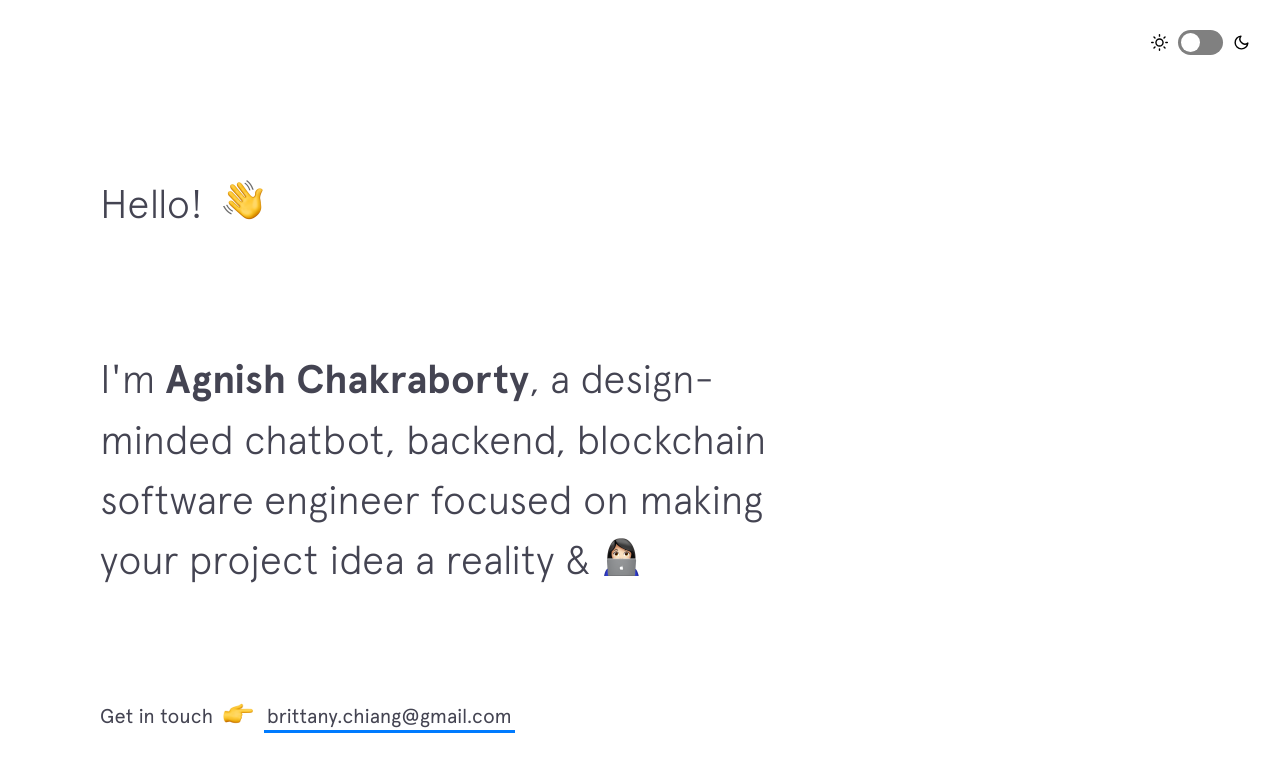
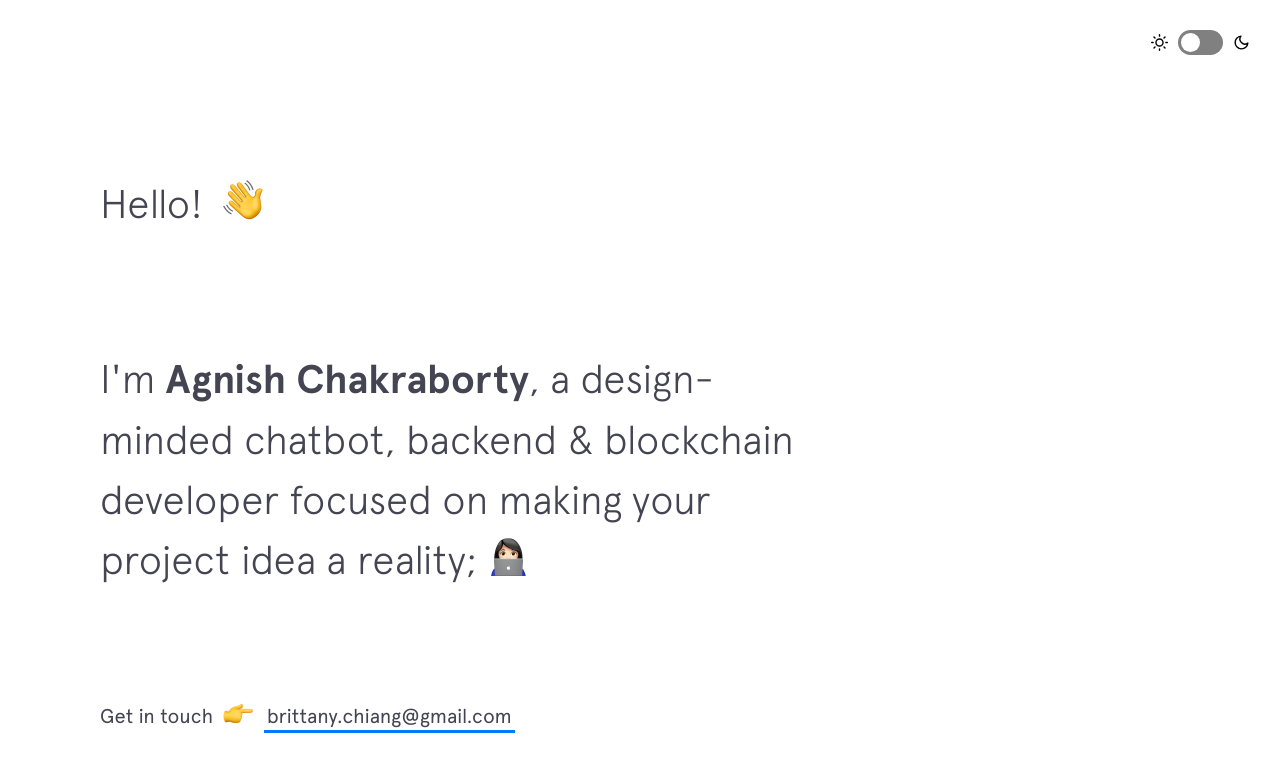
Before and after one commit to agnishcc/agnishcc.github.io, a Jekyll site: the page built from index.html, in a window 1280 px wide and 900 px high. Shown: the top 772 px of the window. Built offline with Jekyll 4.4.1, drawn with Linux system fonts in a browser that asks for light colours; nearby versions of some CDN libraries.

Commit message:
mail change

```diff
--- a/_includes/intro.html
+++ b/_includes/intro.html
@@ -4,7 +4,7 @@
   </h1>
 
   <h2 class="intro__tagline">I'm
-    <span class="name">Agnish Chakraborty</span>, a design-minded chatbot, backend, blockchain software engineer focused on making your project idea a reality &amp;
+    <span class="name">Agnish Chakraborty</span>, a design-minded chatbot, backend &amp; blockchain developer focused on making your project idea a reality;
     <span class="emoji technologist"></span>
   </h2>
 
@@ -12,7 +12,7 @@
     <span>Get in touch </span>
     <span class="emoji pointer"></span>
     <span>
-      <a href="mailto:brittany.chiang@gmail.com" target="_blank" class="highlight-link">brittany.chiang@gmail.com</a>
+      <a href="mailto:agnishc.dev@gmail.com" target="_blank" class="highlight-link">brittany.chiang@gmail.com</a>
     </span>
   </h3>
 </header>
```
